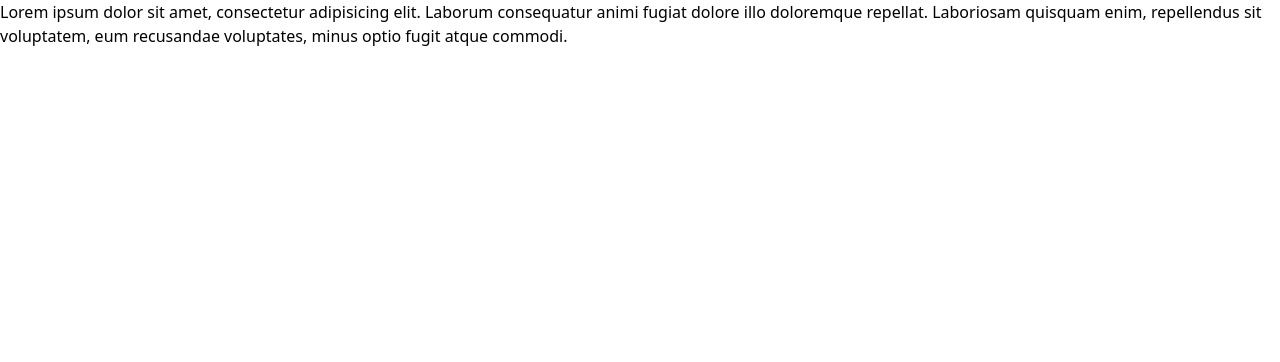
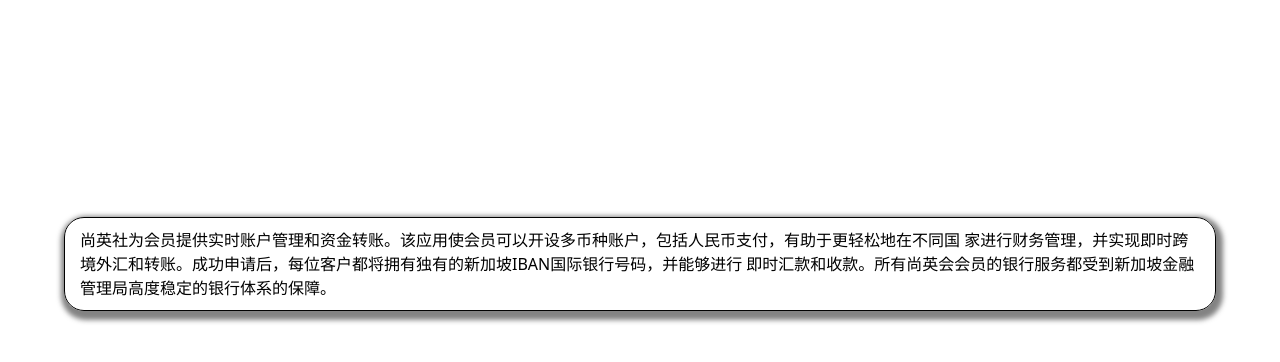
Before and after one commit to danieladebanjo55/Elite-House-FullStack, a React (Vite) app in the folder frontend/: page /benefit1 in a window 1280 px wide. Shown: the top 362 px of the page. Built offline with nearby package versions, Linux system fonts and the light colour scheme.

Commit message:
docs: update

```diff
--- a/frontend/src/App.jsx
+++ b/frontend/src/App.jsx
@@ -5,6 +5,11 @@
 import Success from "./Components/Success/Success";
 import Cancel from "./Components/Cancel/Cancel";
 import Benefit1 from "./Components/Home/Benefits/BenefitPage/Benefit1";
+import Benefit2 from "./Components/Home/Benefits/BenefitPage/Benefit2";
+import Benefit3 from "./Components/Home/Benefits/BenefitPage/Benefit3";
+import Benefit4 from "./Components/Home/Benefits/BenefitPage/Benefit4";
+import Benefit5 from "./Components/Home/Benefits/BenefitPage/Benefit5";
+import Benefit6 from "./Components/Home/Benefits/BenefitPage/Benefit6";
 
 function App() {
   const [count, setCount] = useState(0);
@@ -17,6 +22,11 @@
           <Route path="/success" element={<Success />} />
           <Route path="/cancel" element={<Cancel />} />
           <Route path="/benefit1" element={<Benefit1 />} />
+          <Route path="/benefit2" element={<Benefit2 />} />
+          <Route path="/benefit3" element={<Benefit3 />} />
+          <Route path="/benefit4" element={<Benefit4 />} />
+          <Route path="/benefit5" element={<Benefit5 />} />
+          <Route path="/benefit6" element={<Benefit6 />} />
         </Routes>
       </BrowserRouter>
     </>
--- a/frontend/src/Components/Home/Benefits/Benefit.jsx
+++ b/frontend/src/Components/Home/Benefits/Benefit.jsx
@@ -34,16 +34,19 @@
             家进行财务管理，并实现即时跨境外汇和转账。成功申请后，每位客户都将拥有独有的新加坡IBAN国际银行号码，并能够进行
             即时汇款和收款。所有尚英会会员的银行服务都受到新加坡金融管理局高度稳定的银行体系的保障。
           </p> */}
+          <Link to="/benefit2">
+            <Card image={Seo1} subtitle="Mastercard 扣帐卡" />
+          </Link>
 
-          <Card image={Seo1} subtitle="Mastercard 扣帐卡" />
           {/* <p>
             尚英社的发卡行服务允许客户在多个市场发行实体和虚拟卡，支持各种卡功能，如激活、PIN设置、提醒、交易限额和封锁。
             与钱包和虚拟账户集成，这项服务使客户能够从多个来源为卡片充值，并实时管理支出。
             每张Mastercard借记卡都可以即时扣
             款，并与专属于持卡人的英国IBAN银行账户号码关联。
           </p> */}
-
-          <Card image={Social} subtitle="国外资产配置" />
+          <Link to="/benefit3">
+            <Card image={Social} subtitle="国外资产配置" />
+          </Link>
           {/* <p>
             此外，尚英社还提供投资的信托服务，为寻求优化资产配置策略的会员提供额外的安全保障和信心。尚英社为海外资产配置提
             供全面的渠道，通过与顶级金融服务机构的合作，确保会员获得优质的产品和跨境转账服务。尚英社的金融科技简化了个人在
@@ -52,8 +55,9 @@
             产和金融产品。此外，尚英社平台提供了用户友好的界面和即时结算功能，为资产重新配置的流程提供更大的灵活性和控制权。
             这有助于管理金融资产，促进更互联和充满活力的全球金融格局。
           </p> */}
-
-          <Card image={Seo} subtitle="社交电商服务" />
+          <Link to="/benefit4">
+            <Card image={Seo} subtitle="社交电商服务" />
+          </Link>
           {/* <p>
             尚英社拥有市场上最先进的社交电商系统，旨在为那些不想开设在线店铺的个人简化支付过程。会员可以轻松地上传产品并生
             成支付链接，然后通过WhatsApp和微信等热门消息应用方便地将链接分享给朋友。
@@ -61,8 +65,9 @@
             该系统还提供了快速高效的结账过程，降低购物车遗弃率，改善用户体验。该平台进一步便捷地实现跨境支付，使不同国家的卖
             家和买家之间可以无缝交易。后台还提供了有价值的分析和见解，帮助卖家追踪销售绩效，做出明智的业务决策。
           </p> */}
-
-          <Card image={Search} subtitle="AI世界文旅" />
+          <Link to="/benefit5">
+            <Card image={Search} subtitle="AI世界文旅" />
+          </Link>
           {/* <p>
             尚英社已与一家领先的国际旅行科技公司合作，为6至8人的团体提供个性化和沉浸式的文化旅行体验，由AI驱动的虚拟导游提
             供支持。
@@ -71,8 +76,9 @@
             行变得非凡。尚英社与当地企业合作，提供独特和真实的体验，捕捉每个目的地的本质。在应用内的AI确保会员实时获得帮助，
             而社交分享功能允许他们记录并激励其他人分享他们的精彩冒险。
           </p> */}
-
-          <Card image={Plan} subtitle="Web3区块链系统" />
+          <Link to="/benefit6">
+            <Card image={Plan} subtitle="Web3区块链系统" />
+          </Link>
           {/* <p>
             尚英社会员可以通过我们的加密货币钱包，享受便捷和安全性，轻松进行加密货币交易、支付和收款。无论他们是想要购买、卖
             出还是交换加密资产，我们的加密货币钱包都提供快速和低成本的交易，最低手续费。
--- a/frontend/src/Components/Home/Benefits/BenefitPage/Benefit1.jsx
+++ b/frontend/src/Components/Home/Benefits/BenefitPage/Benefit1.jsx
@@ -4,12 +4,15 @@
 export default function Benefit1() {
   return (
     <>
-      <p>
-        Lorem ipsum dolor sit amet, consectetur adipisicing elit. Laborum
-        consequatur animi fugiat dolore illo doloremque repellat. Laboriosam
-        quisquam enim, repellendus sit voluptatem, eum recusandae voluptates,
-        minus optio fugit atque commodi.
-      </p>
+      <div className="fig__container">
+        <div className="master__benefit">
+          <p className="master__context">
+            尚英社为会员提供实时账户管理和资金转账。该应用使会员可以开设多币种账户，包括人民币支付，有助于更轻松地在不同国
+            家进行财务管理，并实现即时跨境外汇和转账。成功申请后，每位客户都将拥有独有的新加坡IBAN国际银行号码，并能够进行
+            即时汇款和收款。所有尚英会会员的银行服务都受到新加坡金融管理局高度稳定的银行体系的保障。
+          </p>
+        </div>
+      </div>
     </>
   );
 }
--- a/frontend/src/Components/Home/Benefits/BenefitPage/Benefit1.scss
+++ b/frontend/src/Components/Home/Benefits/BenefitPage/Benefit1.scss
@@ -0,0 +1,26 @@
+.master__benefit {
+  display: flex;
+  justify-content: center;
+  align-items: center;
+  width: 90%;
+  height: max-content;
+  border: 1px solid #000;
+  margin: 0 auto;
+  margin-top: 15vw;
+  padding: 10px 15px;
+  border-radius: 20px;
+  box-shadow: 2px 4px 5px 5px #2d2d2d96;
+
+  .master__context {
+  }
+}
+
+.fig__container {
+  padding: 25px 0;
+}
+
+@media only screen and (max-width: 480px) {
+  .master__benefit {
+    max-width: 80vw !important;
+  }
+}
--- /dev/null
+++ b/frontend/src/Components/Home/Benefits/BenefitPage/Benefit2.jsx
@@ -0,0 +1,19 @@
+import React from "react";
+import "./Benefit1.scss";
+
+export default function Benefit2() {
+  return (
+    <>
+      <div className="fig__container">
+        <div className="master__benefit">
+          <p className="master__context">
+            尚英社的发卡行服务允许客户在多个市场发行实体和虚拟卡，支持各种卡功能，如激活、PIN设置、提醒、交易限额和封锁。
+            与钱包和虚拟账户集成，这项服务使客户能够从多个来源为卡片充值，并实时管理支出。
+            每张Mastercard借记卡都可以即时扣
+            款，并与专属于持卡人的英国IBAN银行账户号码关联。
+          </p>
+        </div>
+      </div>
+    </>
+  );
+}
--- /dev/null
+++ b/frontend/src/Components/Home/Benefits/BenefitPage/Benefit3.jsx
@@ -0,0 +1,21 @@
+import React from "react";
+import "./Benefit1.scss";
+
+export default function Benefit3() {
+  return (
+    <>
+      <div className="fig__container">
+        <div className="master__benefit">
+          <p className="master__context">
+            此外，尚英社还提供投资的信托服务，为寻求优化资产配置策略的会员提供额外的安全保障和信心。尚英社为海外资产配置提
+            供全面的渠道，通过与顶级金融服务机构的合作，确保会员获得优质的产品和跨境转账服务。尚英社的金融科技简化了个人在
+            不同国家重新配置资产的流程。作为与美元挂钩的稳定币，USDT作为一种可靠高效的跨境交易媒介，消除了传统货币兑换的需
+            求，降低了相关费用和延迟。尚英社平台利用区块链技术实现了USDT的无缝安全转账，使个人能够在不同国家投资多样化的资
+            产和金融产品。此外，尚英社平台提供了用户友好的界面和即时结算功能，为资产重新配置的流程提供更大的灵活性和控制权。
+            这有助于管理金融资产，促进更互联和充满活力的全球金融格局。
+          </p>
+        </div>
+      </div>
+    </>
+  );
+}
--- /dev/null
+++ b/frontend/src/Components/Home/Benefits/BenefitPage/Benefit4.jsx
@@ -0,0 +1,20 @@
+import React from "react";
+import "./Benefit1.scss";
+
+export default function Benefit4() {
+  return (
+    <>
+      <div className="fig__container">
+        <div className="master__benefit">
+          <p className="master__context">
+            尚英社拥有市场上最先进的社交电商系统，旨在为那些不想开设在线店铺的个人简化支付过程。会员可以轻松地上传产品并生
+            成支付链接，然后通过WhatsApp和微信等热门消息应用方便地将链接分享给朋友。
+            平台拥有用户友好的界面，确保顺畅的导航体验，同时优先考虑用户的财务和个人信息的安全和隐私，以供消费和交易使用。
+            该系统还提供了快速高效的结账过程，降低购物车遗弃率，改善用户体验。该平台进一步便捷地实现跨境支付，使不同国家的卖
+            家和买家之间可以无缝交易。后台还提供了有价值的分析和见解，帮助卖家追踪销售绩效，做出明智的业务决策。
+          </p>
+        </div>
+      </div>
+    </>
+  );
+}
--- /dev/null
+++ b/frontend/src/Components/Home/Benefits/BenefitPage/Benefit5.jsx
@@ -0,0 +1,21 @@
+import React from "react";
+import "./Benefit1.scss";
+
+export default function Benefit5() {
+  return (
+    <>
+      <div className="fig__container">
+        <div className="master__benefit">
+          <p className="master__context">
+            尚英社已与一家领先的国际旅行科技公司合作，为6至8人的团体提供个性化和沉浸式的文化旅行体验，由AI驱动的虚拟导游提
+            供支持。
+            AI导游根据每位旅客的偏好和历史制定定制行程，确保每次旅行都是独特的。通过为不同兴趣和预算量身定制旅行套
+            餐，用户可以轻松策划自己的梦想之旅，并能无限制地体验大多数国家的旅行。平台的先进数据分析提供个性化建议，使每次旅
+            行变得非凡。尚英社与当地企业合作，提供独特和真实的体验，捕捉每个目的地的本质。在应用内的AI确保会员实时获得帮助，
+            而社交分享功能允许他们记录并激励其他人分享他们的精彩冒险。
+          </p>
+        </div>
+      </div>
+    </>
+  );
+}
--- /dev/null
+++ b/frontend/src/Components/Home/Benefits/BenefitPage/Benefit6.jsx
@@ -0,0 +1,22 @@
+import React from "react";
+import "./Benefit1.scss";
+
+export default function Benefit6() {
+  return (
+    <>
+      <div className="fig__container">
+        <div className="master__benefit">
+          <p className="master__context">
+            尚英社会员可以通过我们的加密货币钱包，享受便捷和安全性，轻松进行加密货币交易、支付和收款。无论他们是想要购买、卖
+            出还是交换加密资产，我们的加密货币钱包都提供快速和低成本的交易，最低手续费。
+            会员还可以使用我们的加密货币钱包在
+            线上或线下支付商品和服务，以及从其他加密账户收款。
+            此外，我们的加密货币钱包还可以让会员将法定货币兑换成USDT（与
+            美元挂钩的稳定币），以满足他们的日常银行需求。USDT可以作为价值储存、交换媒介或波动对冲工具。通过我们的加密货币钱
+            包，尚英社会员可以充分体验传统和数字经济的优势。
+          </p>
+        </div>
+      </div>
+    </>
+  );
+}
```
